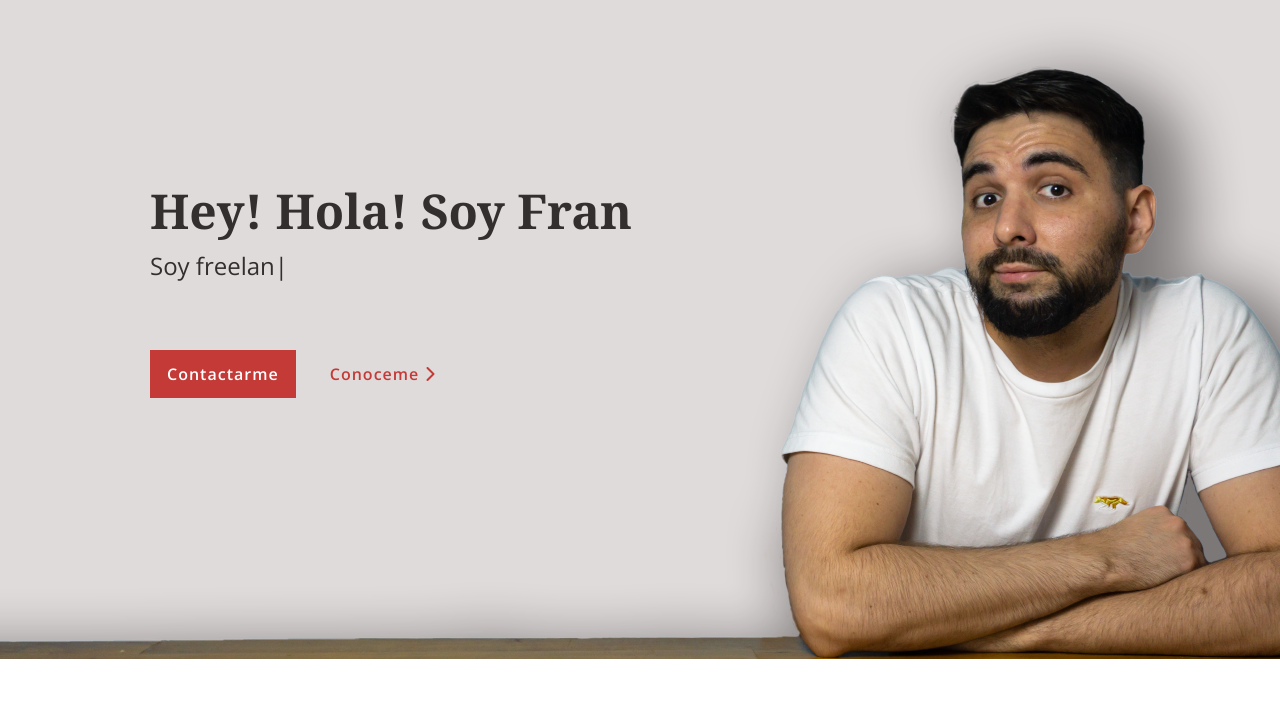
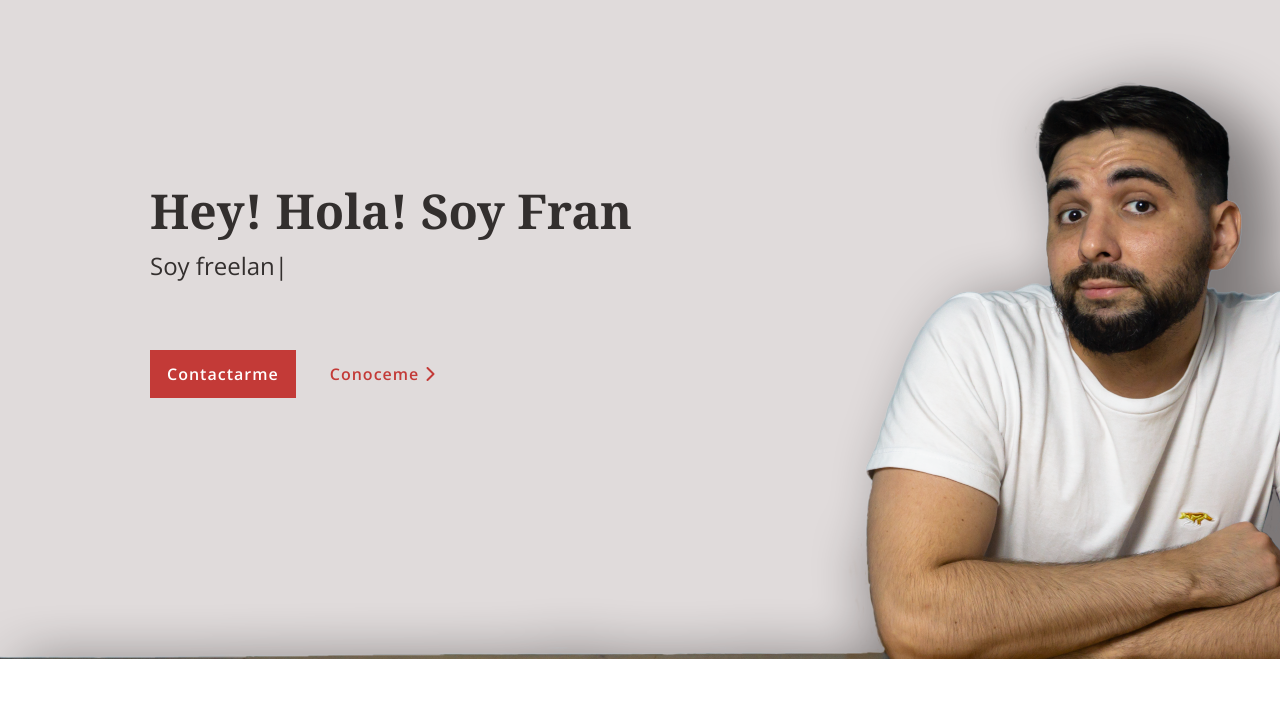
Before and after one commit to FrancoRaya/portfolio, a website: page index.html in a window 1280 px wide. Shown: the part 79-800 px from the top of the page. Drawn offline with nearby package versions, Linux system fonts and the light colour scheme.

Commit message:
prueba2 portada

```diff
--- a/css/main.css
+++ b/css/main.css
@@ -137,8 +137,7 @@ footer div {
     margin: 50px 0 0 0;
     padding: 100px 150px;
     height: 43rem;
-    background-image: url(/imagenes/portada.png) center no-repeat;
-    background: url(/imagenes/portada.png) no-repeat center #e0dbdb;
+    background: url(/imagenes/portada.png) #e0dbdb;
     align-items: center;
 }
 
```
